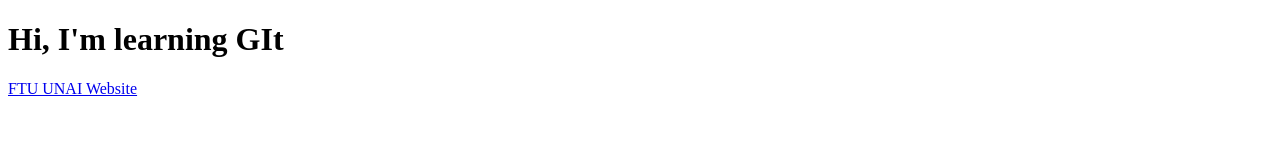
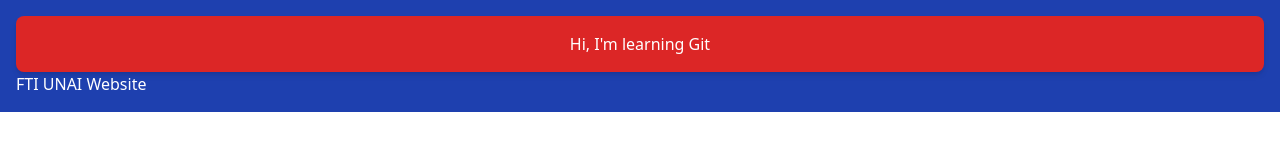
Before and after one commit to FELISaja/felis.web.id, a plain HTML site: page index.html in a window 1280 px wide. Drawn offline with nearby package versions, Linux system fonts and the light colour scheme.

Commit message:
add div container and add styling to the h1

```diff
--- a/index.html
+++ b/index.html
@@ -1,14 +1,16 @@
 <!DOCTYPE html>
-<html lang+"en">
+<html lang="en">
 <head>
     <meta charset="UTF-8">
     <meta name="viewport" content="width=device-width, initial-scale=1.0">
-        <title> Learn git</title>
+    <script src="https://cdn.tailwindcss.com"></script>
+    <title>Document</title>
 </head>
 <body>
+    <div class="container bg-blue-800 text-white p-4 mx-auto">
+    <h1 class="bg-red-600 px-8 py-4 rounded-lg text-center shadow-md">Hi, I'm learning Git</h1>
 
-        <h1> Hi, I'm learning GIt</h1>
-
-        <a href="https://fti.unai.edu">FTU UNAI Website</a>
+    <a href="https://fti.unai.edu">FTI UNAI Website</a>
+</div>
 </body>
 </html>
```
Lines whose indentation alone changed are shown as unchanged.
